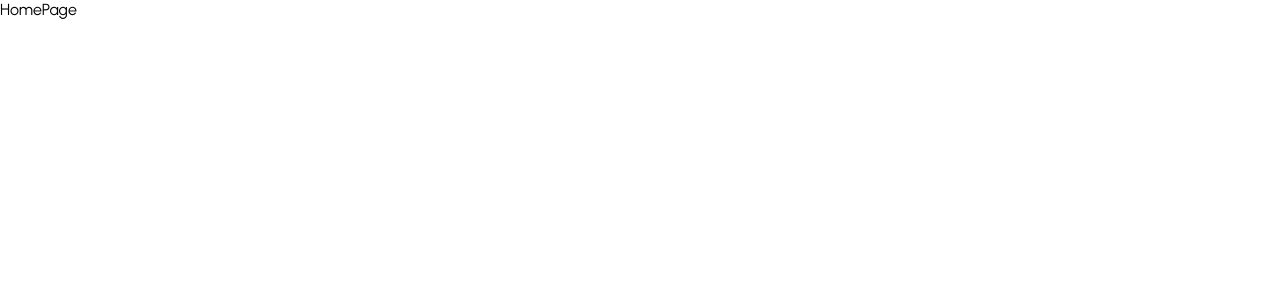
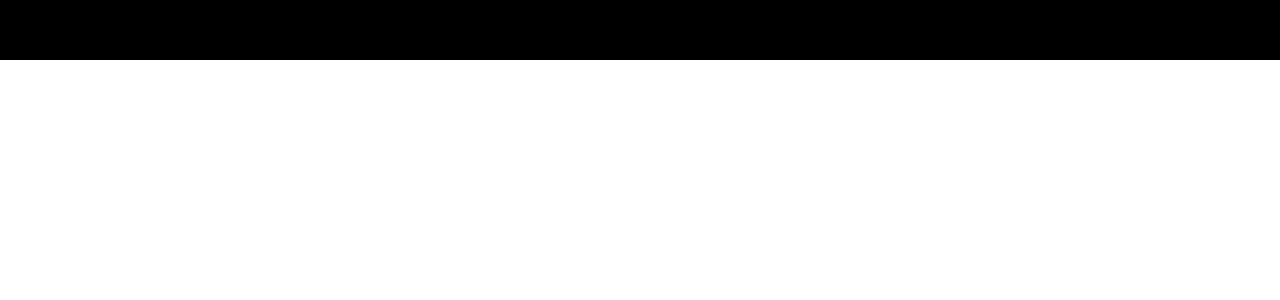
Before and after one commit to nateweis/ecom_frontend, a React (Create React App) app: page / in a window 1280 px wide. Shown: the top 300 px of the page. Built offline with nearby package versions, Linux system fonts and the light colour scheme.

Commit message:
added styled componentes instead of css

```diff
--- a/package.json
+++ b/package.json
@@ -13,6 +13,7 @@
     "react-router-dom": "^6.2.1",
     "react-scripts": "5.0.0",
     "redux": "^4.1.2",
+    "styled-components": "^5.3.3",
     "web-vitals": "^2.1.3"
   },
   "scripts": {
--- /dev/null
+++ b/src/components/Navbar.jsx
@@ -0,0 +1,17 @@
+import React from 'react'
+import styled from 'styled-components'
+
+const Containter = styled.div`
+    height: 60px;
+    background-color: black;
+`;
+
+const Navbar = () => {
+    return (
+        <Containter>
+            Navbar
+        </Containter>
+    )
+}
+
+export default Navbar
--- a/src/pages/Home.jsx
+++ b/src/pages/Home.jsx
@@ -1,9 +1,11 @@
 import React from 'react'
+import Navbar from '../components/Navbar'
+
 
 const Home = () => {
     return (
         <div>
-            HomePage
+            <Navbar />
         </div>
     )
 }
```
Also changed, not shown: 1 other file (tests, documents, lock files or other folders).
